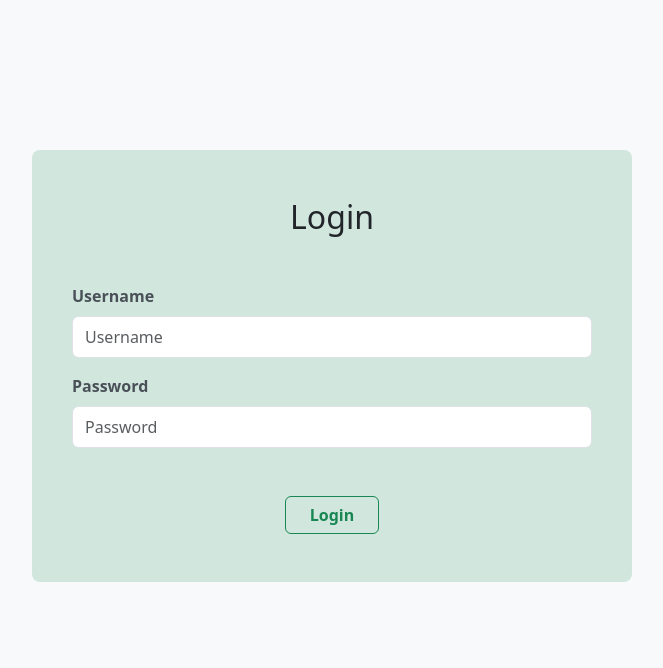
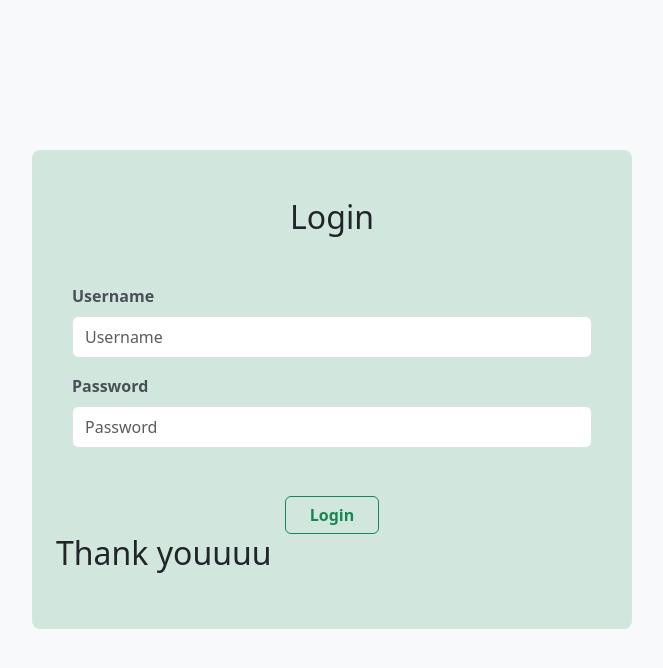
Before and after one commit to BunleapBeun/Authentication, a plain HTML site: page login.html in a window 1280 px wide. Shown: the whole page, without its empty margins (308-971 px from the left). Drawn offline with Linux system fonts and the light colour scheme.

Commit message:
second commit

```diff
--- a/login.html
+++ b/login.html
@@ -25,6 +25,8 @@
                 <button type="button" class="btn btn-outline-success px-4 fw-bold">Login</button>
             </div>
 
+            <h2>Thank youuuu</h2>
+
         </div>
     </div>
 </body>
```
